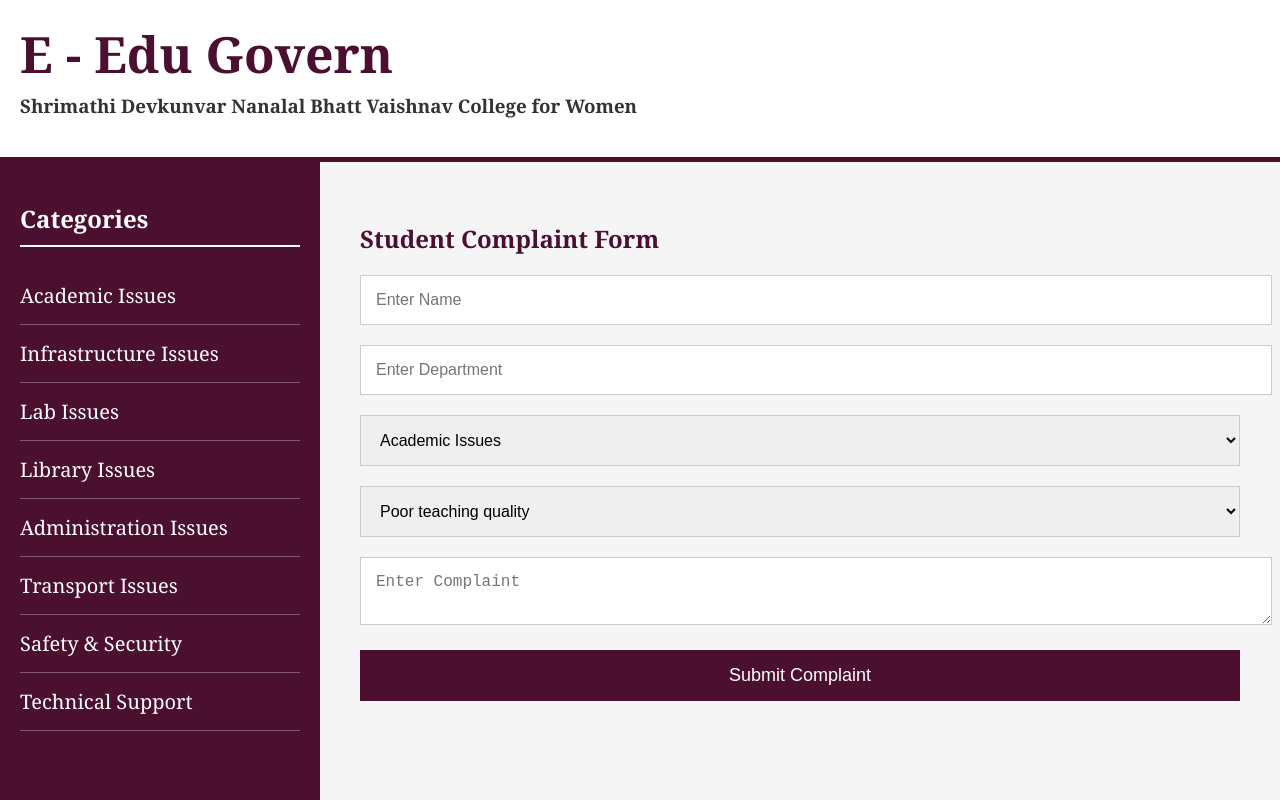
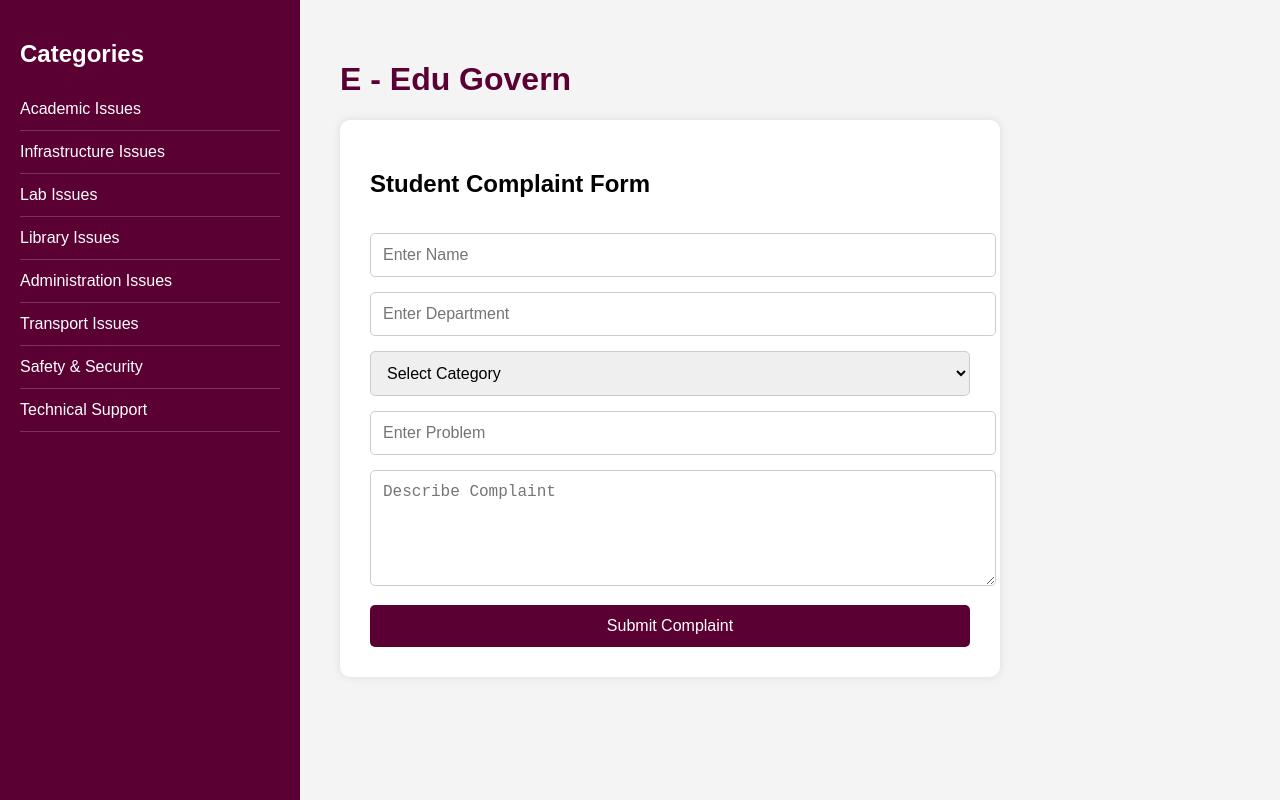
Before and after one commit to Jascinth-Rhema/student-complaint-portal, a plain HTML site: page public/index.html in a window 1280 px wide. Shown: the top 800 px of the page. Drawn offline with Linux system fonts and the light colour scheme.

Commit message:
fixed submit issue

```diff
--- a/public/index.html
+++ b/public/index.html
@@ -1,22 +1,90 @@
 <!DOCTYPE html>
-<html>
+<html lang="en">
 
 <head>
+  <meta charset="UTF-8">
+  <meta name="viewport" content="width=device-width, initial-scale=1.0">
+
   <title>Student Complaint Portal</title>
-    <link rel="stylesheet" href="style.css">
+
+  <style>
+
+    body{
+      margin:0;
+      font-family:Arial;
+      background:#f4f4f4;
+      display:flex;
+    }
+
+    .sidebar{
+      width:260px;
+      background:#5a0033;
+      color:white;
+      min-height:100vh;
+      padding:20px;
+    }
+
+    .sidebar h2{
+      margin-bottom:20px;
+    }
+
+    .sidebar ul{
+      list-style:none;
+      padding:0;
+    }
+
+    .sidebar li{
+      padding:12px 0;
+      border-bottom:1px solid rgba(255,255,255,0.2);
+    }
+
+    .main{
+      flex:1;
+      padding:40px;
+    }
+
+    .form-box{
+      background:white;
+      padding:30px;
+      border-radius:10px;
+      width:600px;
+      box-shadow:0 0 10px rgba(0,0,0,0.1);
+    }
+
+    input,
+    select,
+    textarea,
+    button{
+
+      width:100%;
+      padding:12px;
+      margin-top:15px;
+      border:1px solid #ccc;
+      border-radius:5px;
+      font-size:16px;
+
+    }
+
+    button{
+      background:#5a0033;
+      color:white;
+      border:none;
+      cursor:pointer;
+    }
+
+    button:hover{
+      background:#7a0045;
+    }
+
+    h1{
+      color:#5a0033;
+    }
+
+  </style>
+
 </head>
 
 <body>
-
-    <div class="header">
-        <h1>E - Edu Govern</h1>
-
-        <h3>
-            Shrimathi Devkunvar Nanalal Bhatt Vaishnav College for Women
-        </h3>
-    </div>
-
-    <div class="container">
 
   <div class="sidebar">
 
@@ -35,9 +103,17 @@
 
   </div>
 
-        <div class="content">
+  <div class="main">
 
-            <h2>Student Complaint Form</h2>
+    <h1>
+      E - Edu Govern
+    </h1>
+
+    <div class="form-box">
+
+      <h2>
+        Student Complaint Form
+      </h2>
 
       <form id="complaintForm">
 
@@ -55,7 +131,11 @@
           required
         >
 
-                <select id="category">
+        <select id="category" required>
+
+          <option value="">
+            Select Category
+          </option>
 
           <option>Academic Issues</option>
           <option>Infrastructure Issues</option>
@@ -68,24 +148,18 @@
 
         </select>
 
-                <select id="problem">
-
-                    <option>Poor teaching quality</option>
-                    <option>Attendance errors</option>
-                    <option>Internal mark issues</option>
-                    <option>Projector not working</option>
-                    <option>Computers not working</option>
-                    <option>Library lacks books</option>
-                    <option>Delay in certificates</option>
-                    <option>Bus arriving late</option>
-                    <option>Wi-Fi connectivity problems</option>
-                    <option>Washroom cleanliness issues</option>
-
-                </select>
+        <input
+          type="text"
+          id="problem"
+          placeholder="Enter Problem"
+          required
+        >
 
         <textarea
-                    id="complaint"
-                    placeholder="Enter Complaint"
+          id="description"
+          placeholder="Describe Complaint"
+          rows="5"
+          required
         ></textarea>
 
         <button type="submit">
@@ -93,8 +167,6 @@
         </button>
 
       </form>
-
-            <h3 id="message"></h3>
 
     </div>
 
@@ -104,7 +176,7 @@
 
 document
 .getElementById("complaintForm")
-.addEventListener("submit", async function(e) {
+.addEventListener("submit", async function(e){
 
   e.preventDefault();
 
@@ -122,29 +194,42 @@
     problem:
     document.getElementById("problem").value,
 
-        complaint:
-        document.getElementById("complaint").value
+    description:
+    document.getElementById("description").value
 
   };
 
-    const response = await fetch("/submit", {
+  try {
 
-        method: "POST",
+    const response = await fetch("/complaints", {
 
-        headers: {
-            "Content-Type": "application/json"
+      method:"POST",
+
+      headers:{
+        "Content-Type":"application/json"
       },
 
-        body: JSON.stringify(data)
+      body:JSON.stringify(data)
 
     });
 
     const result = await response.json();
 
-    document.getElementById("message").innerText =
-    result.message;
+    alert(result.message);
 
-    document.getElementById("complaintForm").reset();
+    document
+    .getElementById("complaintForm")
+    .reset();
+
+  }
+
+  catch(error){
+
+    console.log(error);
+
+    alert("Error submitting complaint");
+
+  }
 
 });
 
```
Also changed, not shown: server.js (+189 -48 lines). Lines whose indentation alone changed are shown as unchanged.
